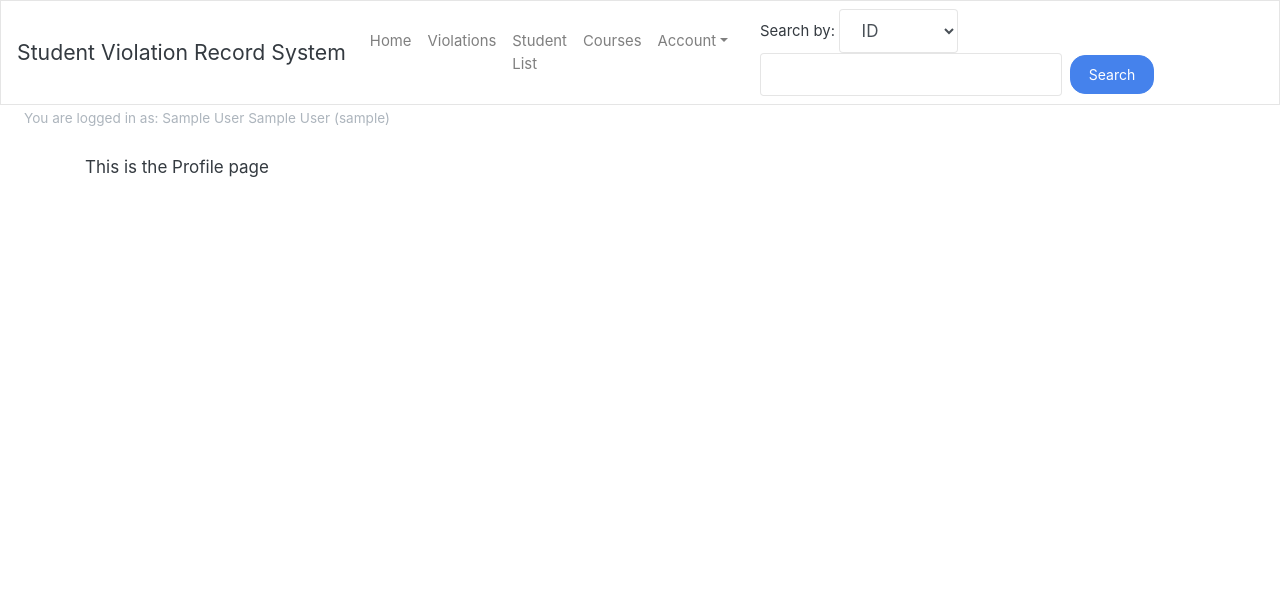
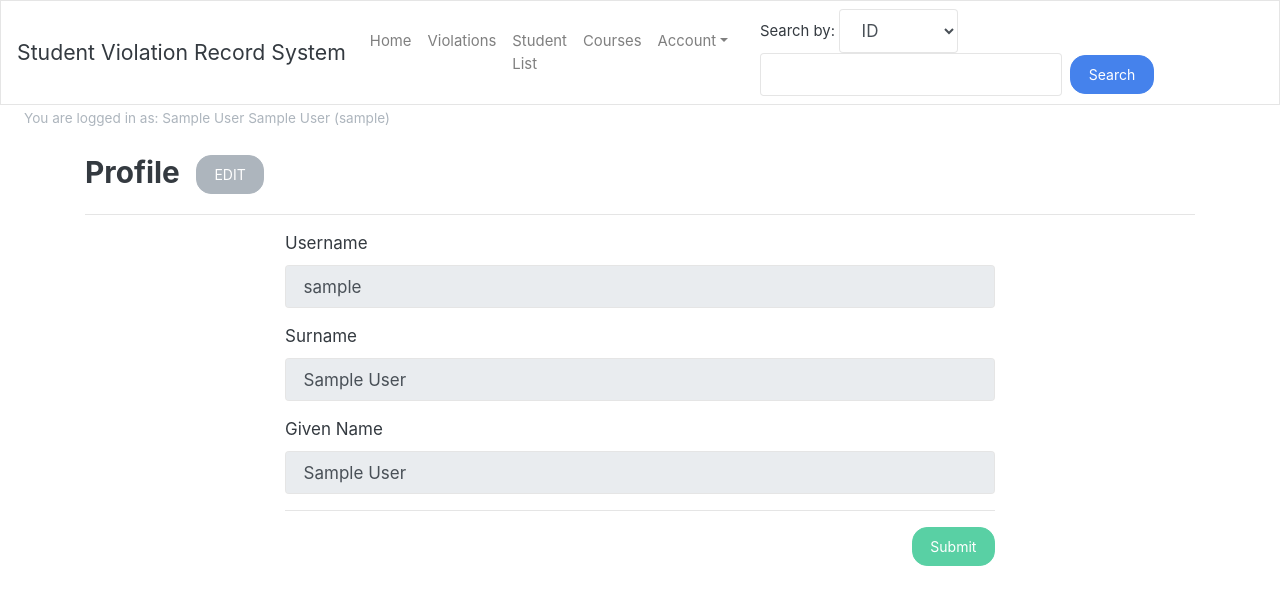
Before and after one commit to RahimAJ/usep-svrs, a PHP site: page /usep-svrs/account/profile.php in a window 1280 px wide. Shown: the top 605 px of the page. Run offline with PHP 8.4, Linux system fonts and the light colour scheme; the visitor is signed in with stand-in values (Sample User, id 1); some libraries are stand-ins or nearby versions.

Commit message:
Added profile and change-password contents, still in development. Styles added to login page.

```diff
--- a/account/profile.php
+++ b/account/profile.php
@@ -2,7 +2,47 @@
 <?php include('../templates/navbar.php') ?>
 
 <div class="container mt-4">
-  This is the Profile page
+  <div class="d-flex flex-row">
+    <div>
+      <h3>Profile</h3>
+    </div>
+    <div class="pl-3">
+      <button class="btn btn-secondary" value="Off" id="onoff" onclick="onoff();">EDIT</button>
+    </div>
+  </div>
+
+  <hr />
+  <form class="col-8 mx-auto">
+    <fieldset id="formedit" disabled>
+      <div class="form-group">
+        <label for="usernameProf">Username</label>
+        <input type="text" class="form-control" id="usernameProf" value="<?php echo $_SESSION['u_uid'] ?>">
+      </div>
+      <div class="form-group">
+        <label for="lastnameProf">Surname</label>
+        <input type="text" class="form-control" id="lastnameProf" value="<?php echo $_SESSION['u_last'] ?>">
+      </div>
+      <div class="form-group">
+        <label for="name">Given Name</label>
+        <input type="text" class="form-control" id="firstnameProf" value="<?php echo $_SESSION['u_first'] ?>">
+      </div>
+      <hr />
+      <button type="submit" class="btn btn-success float-right">Submit</button>
+    </fieldset>
+  </form>
 </div>
 
 <?php include('../templates/footer.php') ?>
+
+<script type="text/javascript">
+  function onoff() {
+    currentvalue = document.getElementById('onoff').value;
+    if (currentvalue == "Off") {
+      document.getElementById("onoff").value = "On";
+      document.getElementById("formedit").disabled = false;
+    } else {
+      document.getElementById("onoff").value = "Off";
+      document.getElementById("formedit").disabled = true;
+    }
+  }
+</script>
--- a/courses.php
+++ b/courses.php
@@ -7,6 +7,7 @@ $violations_array = mysqli_query($conn, "SELECT * FROM courses");
 ?>
 
 <div class="container mt-4">
+    <h3>Courses</h3>
     <table id="datatable" class="table table-striped table-bordered" style="width:100%">
         <thead>
             <tr>
--- a/student-list.php
+++ b/student-list.php
@@ -7,6 +7,7 @@ $violations_array = mysqli_query($conn, "SELECT * FROM students");
 ?>
 
 <div class="container mt-4">
+  <h3>Student List</h3>
   <table id="datatable" class="table table-striped table-bordered" style="width:100%">
     <thead>
       <tr>
--- a/violations.php
+++ b/violations.php
@@ -7,6 +7,7 @@ $violations_array = mysqli_query($conn, "SELECT * FROM violations");
 ?>
 
 <div class="container mt-4">
+    <h3>Violations</h3>
     <table id="datatable" class="table table-striped table-bordered" style="width:100%">
         <thead>
             <tr>
```
Also changed, not shown: account/change-password.php (+33 -1 lines), login.php (+5 -4 lines).
